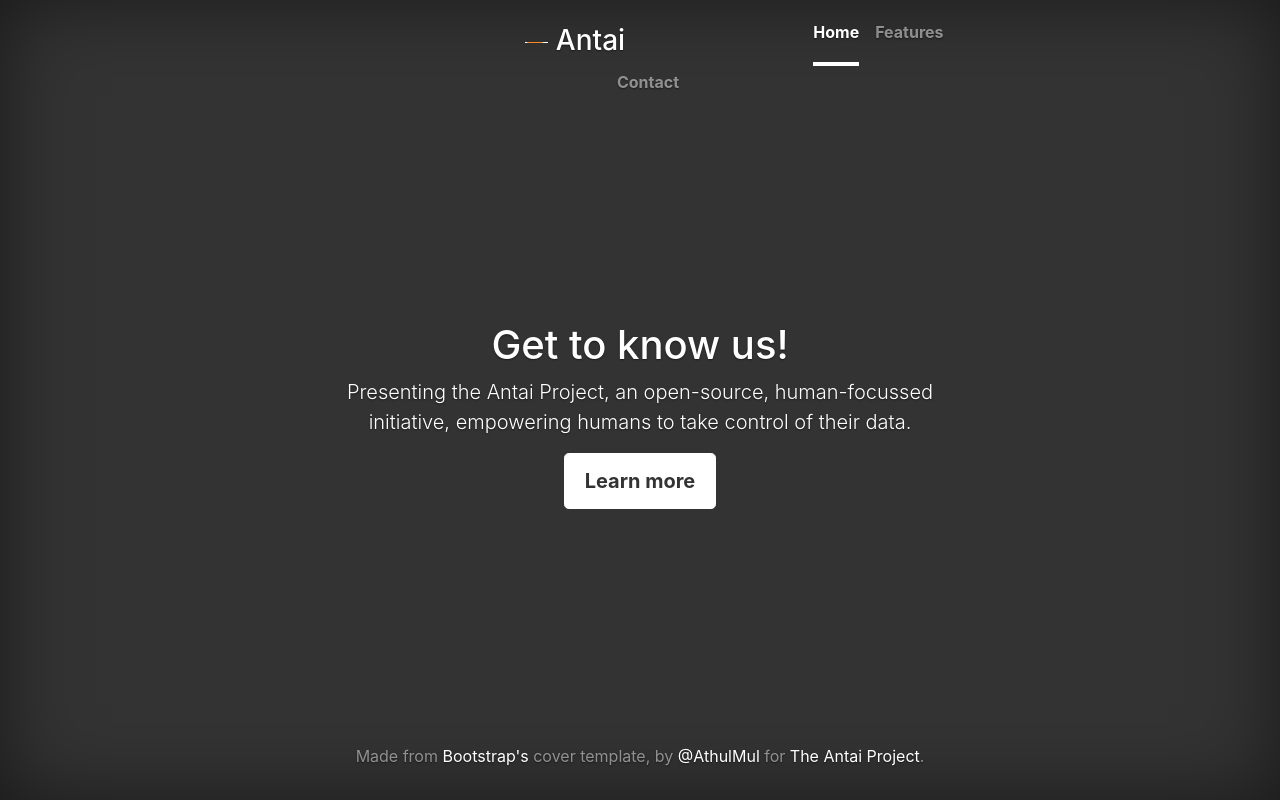
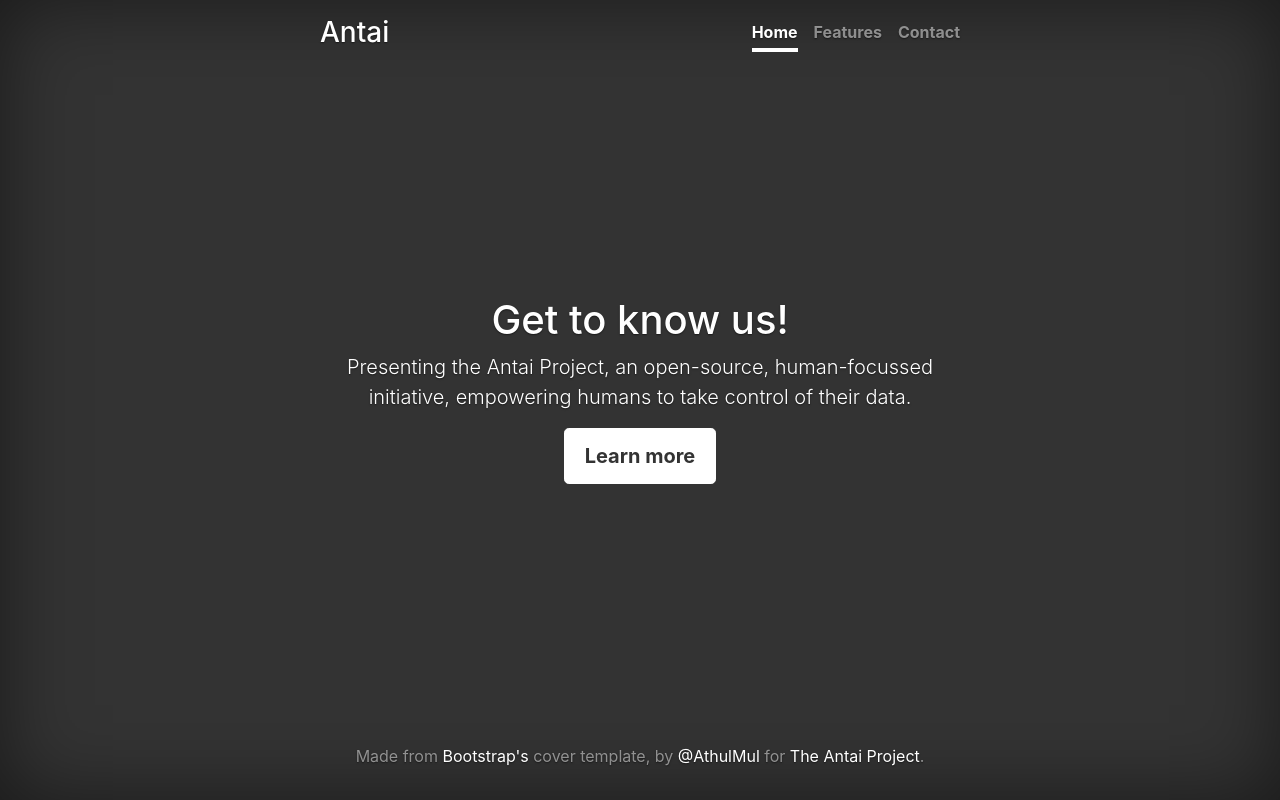
Before and after one commit to antai-nl-base/antai-web, a plain HTML site: page index.html in a window 1280 px wide. Drawn offline with nearby package versions, Linux system fonts and the light colour scheme.

Commit message:
back to square1

```diff
--- a/index.html
+++ b/index.html
@@ -40,8 +40,8 @@
     <div class="cover-container d-flex w-100 h-100 p-3 mx-auto flex-column">
      <header class="masthead mb-auto">
         <div class="inner">
+          <h3 class="masthead-brand">Antai</h3>
           <nav class="nav nav-masthead justify-content-center">
-            <h3 class="masthead-brand pull-left py-2"><span class="pull-left py-2"><img src="temp_Logo.jpg" alt="" height="5%" width="5%"></span> Antai</h3>
             <a class="nav-link active" href="index.html">Home</a>
             <a class="nav-link" href="features.html">Features</a>
             <a class="nav-link" href="contact.html">Contact</a>
```
